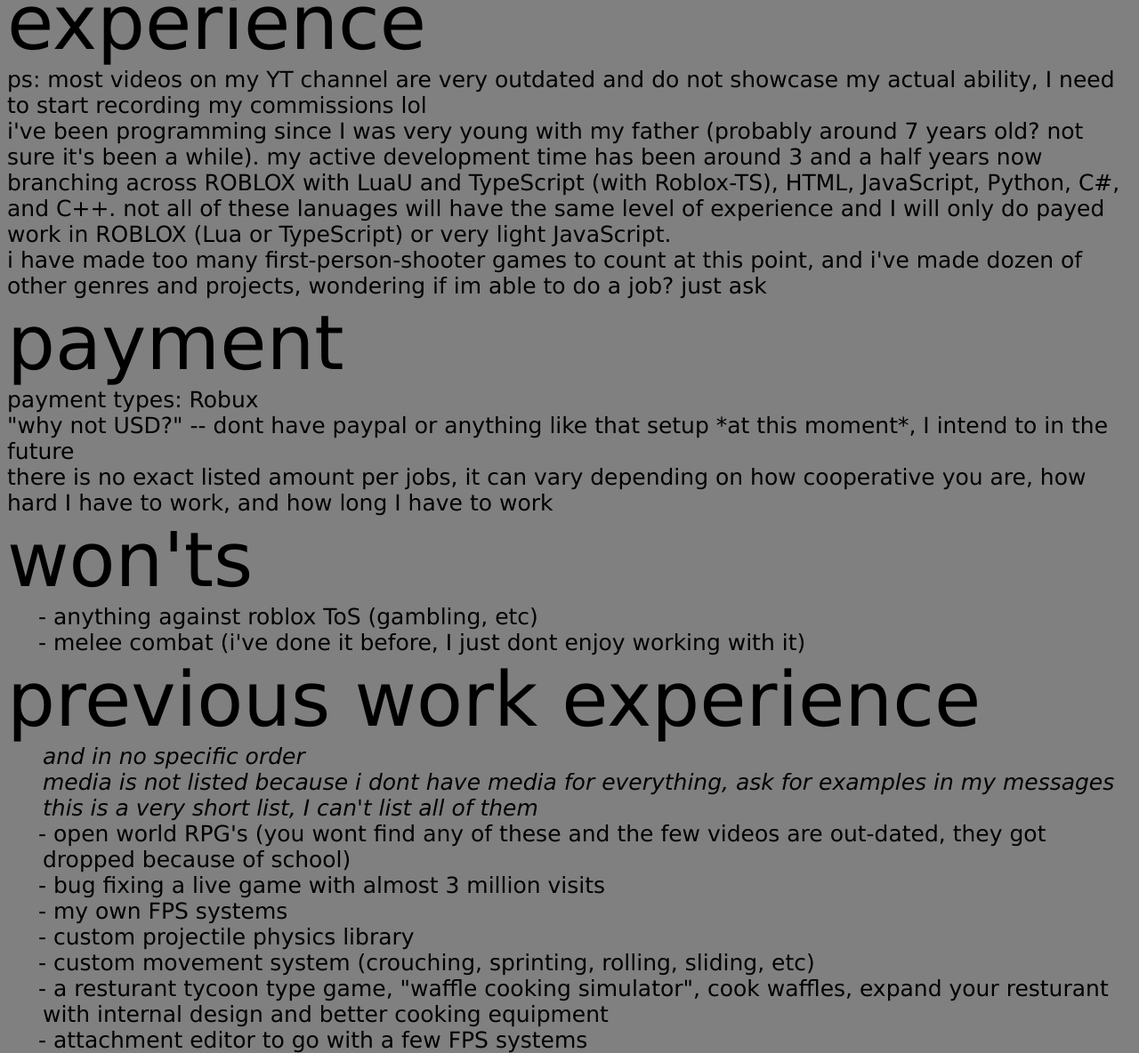
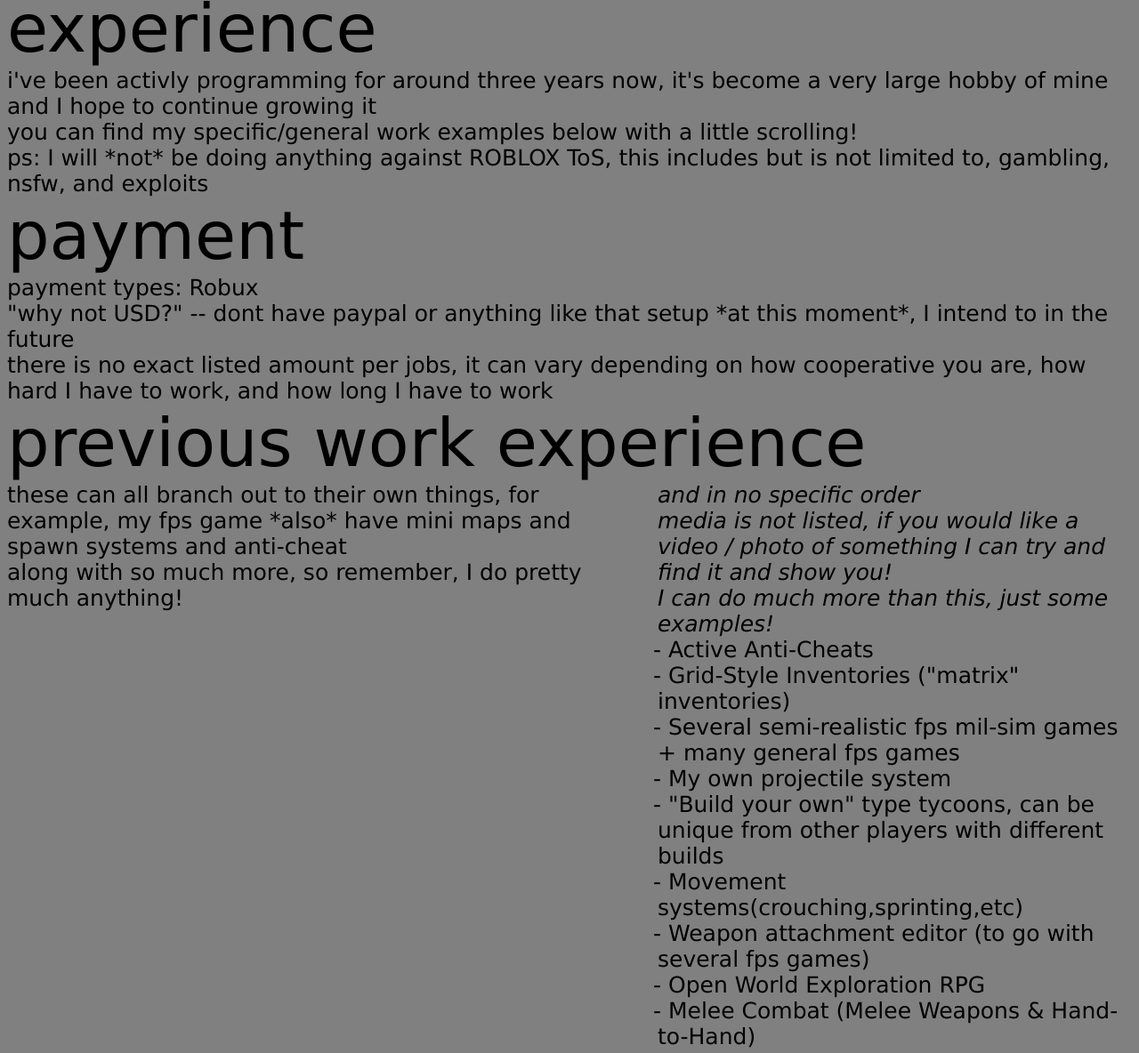
Before and after one commit to TheGamerZ3109/thegamerz3109.github.io, a plain HTML site: page index.html in a window 1280 px wide. Shown: the part 313-1497 px from the top of the page at 89% size. Drawn offline with Linux system fonts and the light colour scheme.

Commit message:
major edit

```diff
--- a/index.html
+++ b/index.html
@@ -6,18 +6,8 @@
     </head>
 
     <body>
-        <paragraph_smaller style="float:left; font-size: 30px;">
-            <ul>
-                <i style="font-size:15px; float:inline-start">times are estimated as of 6/3/2023 <br> html/css doesnt reflect my lua ability this website sucks lmao</i>
-                <br>
-                <li>Lua / LuaU -> 3.5 years</li>
-                <li>HTML / CSS</li>
-                <li>Python</li>
-                <li>JavaScript</li>
-                <li>TypeScript</li>
-                <li>C#</li>
-                <li>C++</li>
-            </ul>
+        <paragraph_smaller style="float:left; font-size: 45px;">
+            <i style="float:inline-start"> html/css does not reflect my lua ability <b>this website sucks</b> lmao</i>
         </paragraph_smaller>
 
         <name>
@@ -35,11 +25,11 @@
             <br>
 
             <paragraph>
-                ps: most videos on my YT channel are very outdated and do not showcase my actual ability, I need to start recording my commissions lol
+                i've been activly programming for around three years now, it's become a very large hobby of mine and I hope to continue growing it
                 <br>
-                i've been programming since I was very young with my father (probably around 7 years old? not sure it's been a while). my active development time has been around 3 and a half years now branching across ROBLOX with LuaU and TypeScript (with Roblox-TS), HTML, JavaScript, Python, C#, and C++. not all of these lanuages will have the same level of experience and I will only do payed work in ROBLOX (Lua or TypeScript) or very light JavaScript.
+                you can find my specific/general work examples below with a little scrolling!
                 <br>
-                i have made too many first-person-shooter games to count at this point, and i've made dozen of other genres and projects, wondering if im able to do a job? just ask
+                ps: I will *not* be doing anything against ROBLOX ToS, this includes but is not limited to, gambling, nsfw, and exploits
             </paragraph>
         </overview>
 
@@ -58,34 +48,24 @@
         </overview>
 
         <overview>
-            won'ts
-
+            previous work experience
             <br>
-
             <paragraph>
+                these can all branch out to their own things, for example, my fps game *also* have mini maps and spawn systems and anti-cheat
+                <br>
+                along with so much more, so remember, I do pretty much anything!
                 <ul class="dashed">
-                    <li>anything against roblox ToS (gambling, etc)</li>
-                    <li>melee combat (i've done it before, I just dont enjoy working with it)</li>
-                </ul>
-            </paragraph>
-        </overview>
-
-        <overview>
-            previous work experience
-
-            <br>
-
-            <paragraph>
-                <ul class="dashed">
-                    <i>and in no specific order <br> media is not listed because i dont have media for everything, ask for examples in my messages <br> this is a very short list, I can't list all of them</i>
+                    <i>and in no specific order <br> media is not listed, if you would like a video / photo of something I can try and find it and show you! <br> I can do much more than this, just some examples! </i>
                     <br>
-                    <li>open world RPG's (you wont find any of these and the few videos are out-dated, they got dropped because of school)</li>
-                    <li>bug fixing a live game with almost 3 million visits</li>
-                    <li>my own FPS systems</li>
-                    <li>custom projectile physics library</li>
-                    <li>custom movement system (crouching, sprinting, rolling, sliding, etc)</li>
-                    <li>a resturant tycoon type game, "waffle cooking simulator", cook waffles, expand your resturant with internal design and better cooking equipment</li>
-                    <li>attachment editor to go with a few FPS systems</li>
+                    <li>Active Anti-Cheats</li>
+                    <li>Grid-Style Inventories ("matrix" inventories)</li>
+                    <li>Several semi-realistic fps mil-sim games + many general fps games</li>
+                    <li>My own projectile system</li>
+                    <li>"Build your own" type tycoons, can be unique from other players with different builds</li>
+                    <li>Movement systems(crouching,sprinting,etc)</li>
+                    <li>Weapon attachment editor (to go with several fps games)</li>
+                    <li>Open World Exploration RPG</li>
+                    <li>Melee Combat (Melee Weapons & Hand-to-Hand)</li>
                 </ul>
             </paragraph>
         </overview>
--- a/style.css
+++ b/style.css
@@ -23,7 +23,7 @@
 overview {
     color:black;
     font-family:'Lucida Sans Unicode';
-    font-size: 85px;
+    font-size: 75px;
     float:left;
 }
 paragraph {
```
